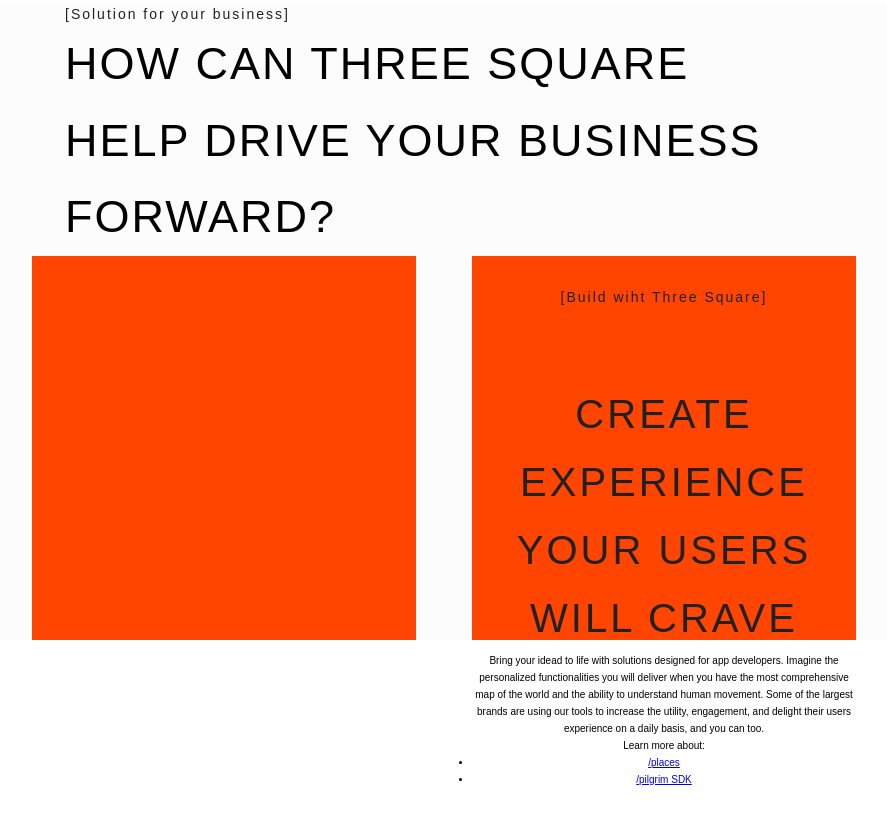
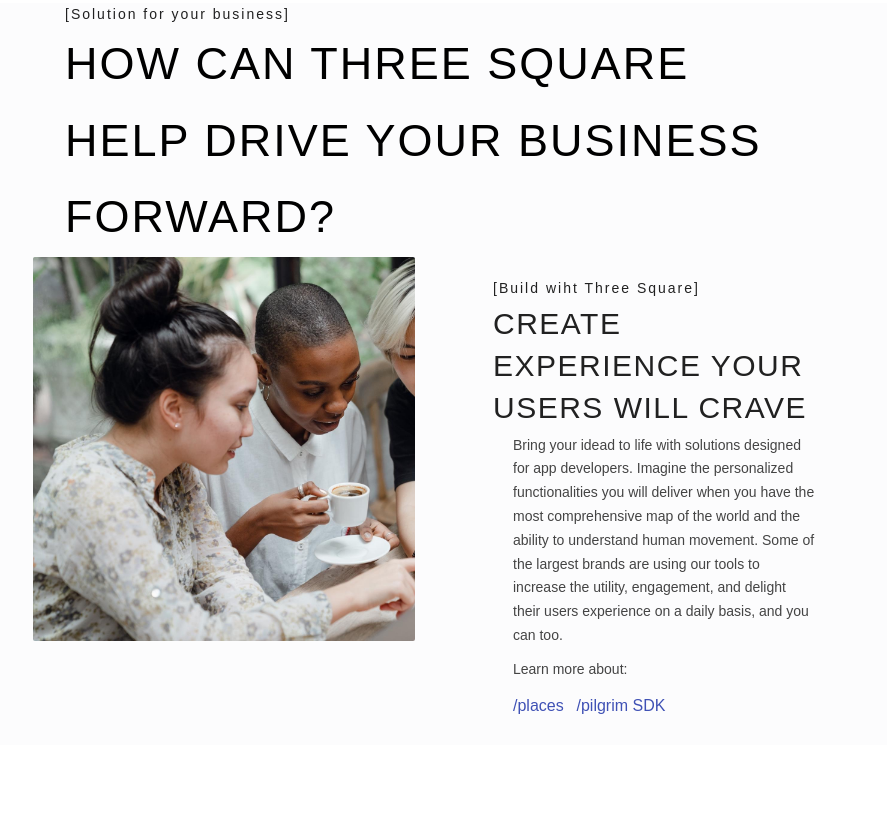
Before and after one commit to Yakub-Egamnazarov/Three-squares, a website: page index.html in a window 1280 px wide. Shown: the part 2098-2922 px from the top of the page, without its empty margins (198-1085 px from the left). Drawn offline with Linux system fonts and the light colour scheme; a web font is replaced by a local one.

Commit message:
<<Content>> section added

```diff
--- a/index.html
+++ b/index.html
@@ -152,36 +152,43 @@
                 <article class="article">
                     <div class="row">
                         <div class="col-1-of-2">
-                            <div class="article__picture">
+                            <div class="article__block">
+                                <div class="article__picture article__picture--1">
                                     <!-- <img src="images/article-pic-1.jpg" alt="Three Square Team Picture"> -->
                                 </div>
                             </div>
+                        </div>
+
                         <div class="col-1-of-2">
                             <div class="article__block">
-                                <div class="content__tag">
+                                <div class="article-box">
+                                    <div class="content__tag clear-ver-padding-margin clear-hor-padding-margin">
                                         [Build wiht Three Square]
                                     </div>
-                                <div class="heading-secondary">
-                                    <h2 class="heading-secondary__text">
+                                    <div class="heading-tertiary">
+                                        <h2 class="heading-tertiary__text clear-ver-padding-margin">
                                             Create experience your users will crave
                                         </h2>
                                     </div>
 
-                                <p class="article__par">
+                                    <p class="article-box__par">
                                         Bring your idead to life with solutions designed for app developers. Imagine the personalized functionalities you will deliver when you have the most comprehensive map of the world and the ability to understand human movement. Some of the largest brands are using our tools to increase the utility, engagement, and delight their users experience on a daily basis, and you can too.
                                     </p>
-                                <p class="article__par">
+
+                                    <p class="article-box__par">
                                         Learn more about:
                                     </p>
 
-                                <ul class="article__links">
-                                    <li class="article__link">
+                                    <ul class="article-box__links">
+                                        <li class="article-box__link">
                                             <a href="#" class="btn--article">/places</a>
                                         </li>
-                                    <li class="article__link">
+                                        <li class="article-box__link">
                                             <a href="#" class="btn--article">/pilgrim SDK</a>
                                         </li>
                                     </ul>
+
+                                </div>
                             </div>
                         </div>
                     </div>
--- a/sass/base/_typhography.scss
+++ b/sass/base/_typhography.scss
@@ -51,6 +51,19 @@
     }
 }
 
+.heading-tertiary {
+    margin-top: .2rem;
+
+    &__text {
+        font-size: 3rem;
+        font-weight: 400;
+        letter-spacing: 1.5px;
+        text-transform: uppercase;
+        color: $color-grey-5;
+        line-height: 1.4;
+    }
+}
+
 .content__tag {
     padding: 3rem;
     margin: 0 .5rem;
@@ -60,3 +73,11 @@
     letter-spacing: 2px;
 
 }
+
+.article-box__par {
+    font-size: 1.4rem;
+    padding: .5rem 2rem;
+    font-family: inherit;
+    color: $color-grey-4;
+
+}
--- a/sass/base/_utilities.scss
+++ b/sass/base/_utilities.scss
@@ -16,3 +16,10 @@
     margin-top: 0 !important;
     margin-bottom: 0!important;
 }
+
+.clear-hor-padding-margin {
+    padding-left: 0 !important;
+    padding-right: 0 !important;
+    margin-left: 0 !important;
+    margin-right: 0!important;
+}
--- /dev/null
+++ b/sass/components/_article-box.scss
@@ -0,0 +1,18 @@
+.article-box {
+    padding: 2rem;
+
+    text-align: left;
+
+
+
+    &__links {
+        list-style: none;
+        padding: .5rem 2rem;
+    }
+
+    &__link {
+        display: inline-block;
+        padding-right: 1rem;
+    }
+
+}
--- a/sass/components/_article.scss
+++ b/sass/components/_article.scss
@@ -5,16 +5,32 @@
     left: 50%;
     transform: translateX(-50%);
 
+    &__block {
+        min-width: 30vw;
+        min-height: 30vw;
+        border-radius: 3px;
+        border: 1px solid transparent;
+        overflow: hidden;
+
+        &:hover {
+
+            border: 1px solid $color-primary;
+            box-shadow: 2px 4px 6px rgba($color-primary, .4);
+        }
+
+    }
+
     &__picture {
         width: 30vw;
         height: 30vw;
-        background-color: orangered;
-    }
 
-    &__block {
-        width: 30vw;
-        height: 30vw;
-        background-color: orangered;
+        &--1 {
+
+            background-image: url(../images/article-pic-1.jpg);
+            background-size: cover;
+            background-repeat: no-repeat;
+        }
+
 
     }
 
--- a/sass/components/_buttons.scss
+++ b/sass/components/_buttons.scss
@@ -47,3 +47,17 @@
     padding-right: 4rem !important;
     text-align: center;
 }
+
+.btn--article {
+    padding: .5rem 0;
+    text-decoration: none;
+    font-size: 1.6rem;
+    color: $color-primary;
+    border-bottom: 1px solid transparent;
+
+    transition: all .4 ease;
+
+    &:hover {
+        border-bottom-color: $color-primary;;
+    }
+}
--- a/sass/main.scss
+++ b/sass/main.scss
@@ -7,6 +7,7 @@
 @import "base/typhography";
 @import "base/utilities";
 
+@import "components/article-box";
 @import "components/article";
 @import "components/bg-video";
 @import "components/buttons";
```
Also changed, not shown: readme.md, styles/main.css. Lines whose indentation alone changed are shown as unchanged.
